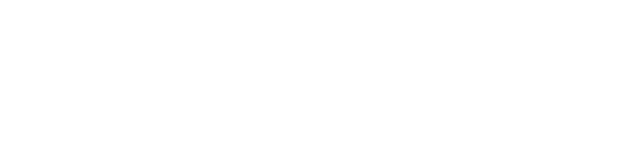
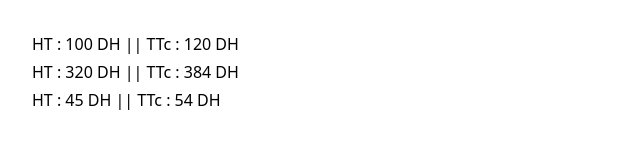
Before and after one commit to ben-anass/JSchallenger, a plain HTML site: page sprint2-js/04-calculateur-ttc/index.html in a window 1280 px wide. Shown: the whole page, without its empty margins (0-640 px from the left). Drawn offline with nearby package versions, Linux system fonts and the light colour scheme.

Commit message:
Calculateur de prix TTC

```diff
--- a/sprint2-js/04-calculateur-ttc/index.html
+++ b/sprint2-js/04-calculateur-ttc/index.html
@@ -1 +1,18 @@
-<!DOCTYPE html><html lang="fr"><head><meta charset="UTF-8"><script src="https://cdn.tailwindcss.com"></script><script src="main.js" defer></script></head><body class="p-8"></body></html>
+<!DOCTYPE html>
+<html lang="fr">
+
+<head>
+    <meta charset="UTF-8">
+    <script src="https://cdn.tailwindcss.com"></script>
+    <script src="main.js" defer></script>
+</head>
+
+<body class="p-8">
+  <ul class="space-y-1">
+    <li id="p1"></li>
+    <li id="p2"></li>
+    <li id="p3"></li>
+  </ul>
+</body>
+
+</html>
--- a/sprint2-js/04-calculateur-ttc/main.js
+++ b/sprint2-js/04-calculateur-ttc/main.js
@@ -1 +1,12 @@
-console.log('JS connecté');
+function calculerTtc ( prix ){
+    return prix + 0.2 *prix
+}
+console.log(calculerTtc(100))
+
+function afficherprix( select,prix){
+    const element = document.querySelector( select)
+    element.textContent = `HT  : ${prix} DH `  +` || ` +  ` TTc :  ${calculerTtc(prix)} DH `
+}
+afficherprix('#p1', 100 )
+afficherprix('#p2' , 320 )
+afficherprix('#p3' , 45)
```
